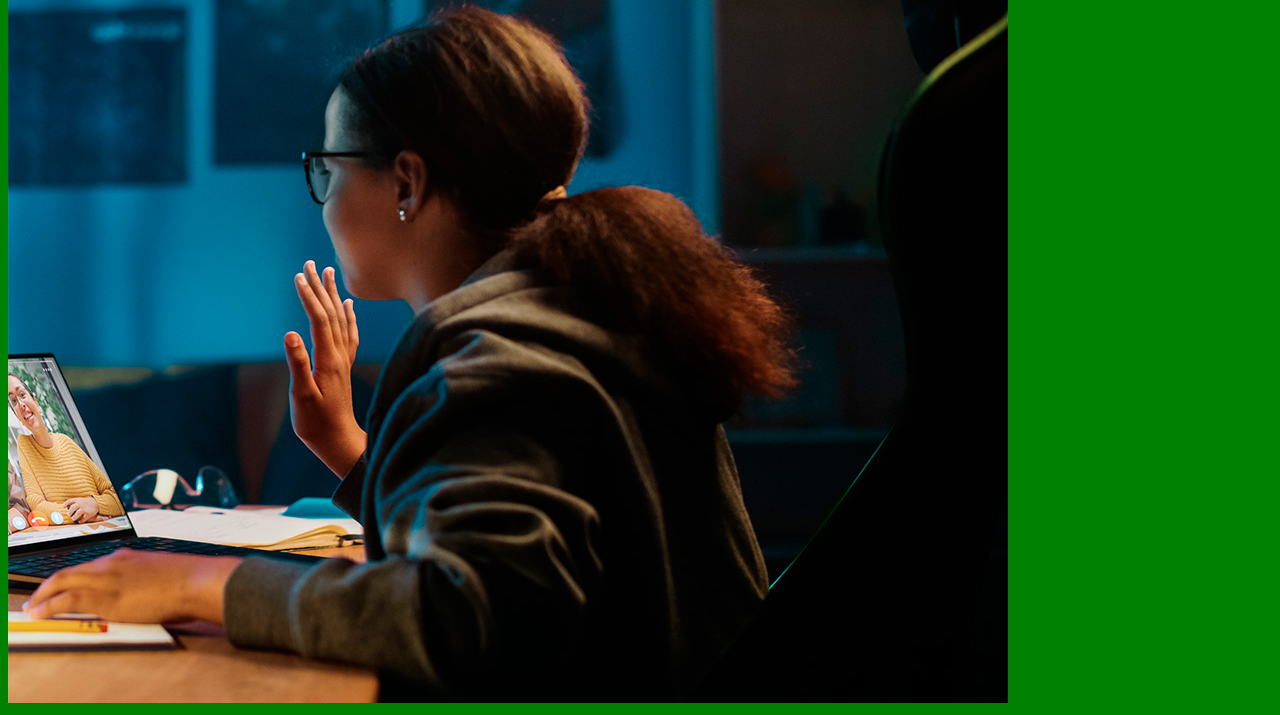
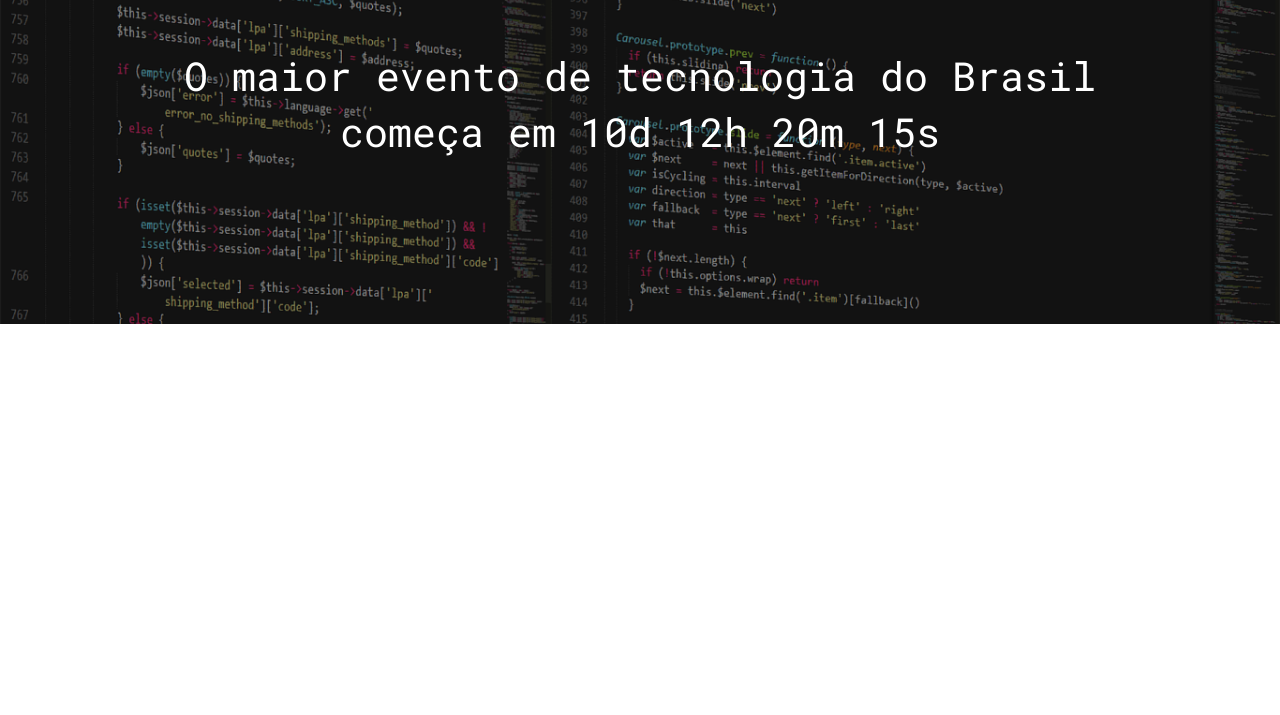
Before and after one commit to BetoCruz/ebac_tech_talks, a website built with Parcel: page src/index.html in a window 1280 px wide. Shown: the part 125-840 px from the top of the page. After the commit the page ends 800 px from the top, so only its background shows below. Built offline with nearby package versions, Linux system fonts and the light colour scheme.

Commit message:
criando o hero

```diff
--- a/src/index.html
+++ b/src/index.html
@@ -1,14 +1,24 @@
 <!DOCTYPE html>
-<html lang="en">
+<html lang="pt-BR">
 <head>
     <meta charset="UTF-8">
     <meta name="viewport" content="width=device-width, initial-scale=1.0">
-    <title>Document</title>
+    <title>EBAC Tech Talks</title>
+    <link rel="preconnect" href="https://fonts.googleapis.com">
+    <link rel="preconnect" href="https://fonts.gstatic.com" crossorigin>
+    <link href="https://fonts.googleapis.com/css2?family=Roboto+Mono:ital,wght@0,100..700;1,100..700&display=swap" rel="stylesheet">
     <link rel="stylesheet" href="styles/main.scss">
 </head>
 <body>
-    <h1>Olá</h1>
-    <img src="./images/backend.png" alt="">
+    <header class="hero">
+        <div class="container">
+            <img class="hero__logo" src="images/ebac_logo.svg" alt="">
+            <p class="hero__text">
+                O maior evento de tecnologia do Brasil começa em 10d 12h 20m 15s
+            </p>
+
+        </div>
+    </header>
     <script src="./scripts/main.js"></script>
 </body>
 </html>
--- /dev/null
+++ b/src/styles/_hero.scss
@@ -0,0 +1,56 @@
+.hero {
+    padding-top: 64px ;
+    padding-bottom: 100px;
+    background-image: url(../images/fundo.png);
+    background-repeat: no-repeat;
+    background-size: cover;
+    position: relative;
+
+    .container {
+        position: relative;
+        // z-index: 1;
+    }
+
+    &::before {
+        content: '';
+        position: absolute;
+        top: 0;
+        left: 0;
+        width: 100%;
+        height: 100%;
+        background-color: rgba(0, 0, 0, 0.5);
+        opacity: 0.7;
+    }
+
+    &__text {
+        margin-top: 64px;
+        margin-bottom: 64px;
+        font-size: 40px;
+        line-height: 56px;
+        color: #fff;
+        font-weight: 800px;
+        text-align: center;
+
+    }
+
+    &__logo {
+        margin: 0 auto;
+        height:80 ; //para funcionar a imagem precisa do display: block.
+        display: block;
+    }
+
+    // mobile
+    @media (max-width: 640px ) {
+        padding-top: 40px 0;
+
+        &__logo {
+            height: 40px;
+        }
+
+        &__text {
+            font-size: 22px;
+            line-height: 24px;
+            margin: 24px 0;
+        }
+    }
+}
--- a/src/styles/main.scss
+++ b/src/styles/main.scss
@@ -1,3 +1,27 @@
-body{
-    background-color: green;
+@use'hero';
+
+*{
+    margin: 0;
+    padding: 0;
+    box-sizing: border-box;
+    font-family: "Roboto Mono", serif;
+    color: #fff;
 }
+
+.container {
+    max-width: 960px;
+    width: 100%;
+    margin: 0 auto;
+
+    // tela de celular
+    @media (max-width: 640px) {
+        max-width: 80%;
+
+    }
+
+    // tela de tablet ou netbook
+    @media (max-width: 1024px) {
+        max-width: 90%;
+
+    }
+}
```
